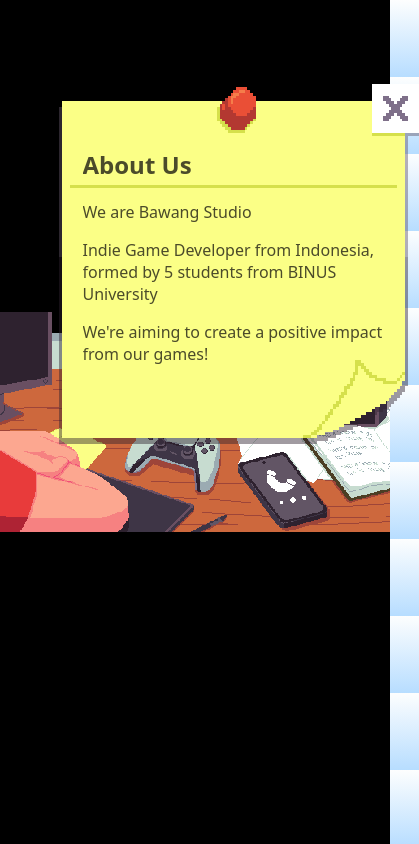
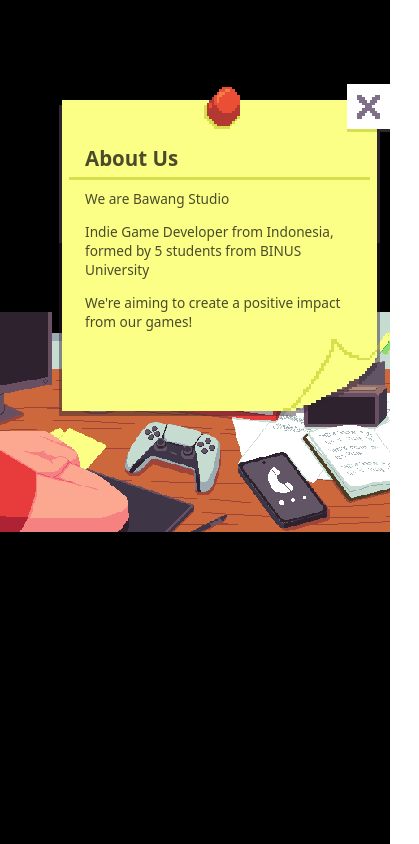
Before and after one commit to ordegilbert/3DRoomPage, a React (Vite) app in the folder vite-project/: page / in a window 390 px wide. Both pictures are taken after a click on the button 105 px from the left and 384 px from the top of the page. Shown: the whole page, 419 px wide, since content can reach past the window. Built offline with nearby package versions, Linux system fonts and the light colour scheme; no server answers.

Commit message:
Sticky notes mobile size

```diff
--- a/vite-project/src/components/DeskScene/DeskScene.tsx
+++ b/vite-project/src/components/DeskScene/DeskScene.tsx
@@ -26,7 +26,7 @@ function ContactAnimated() {
   useEffect(() => {
     const interval = setInterval(() => {
       setFrame((prev) => (prev + 1) % totalFrames);
-    }, 80);
+    }, 120);
 
     return () => clearInterval(interval);
   }, [totalFrames]);
--- a/vite-project/src/components/Window/StickyNoteWindow.css
+++ b/vite-project/src/components/Window/StickyNoteWindow.css
@@ -1,11 +1,16 @@
+.sticky-wrapper {
+  width: min(360px, 85vw);
+  aspect-ratio: 1 / 1;
+  position: absolute;
+}
+
 .sticky-window {
   position: relative;
-  width: 100%;   /* match your art */
+  width: 100%;
   height: 100%;
   image-rendering: pixelated;
 }
 
-/* Sticky note image */
 .sticky-bg {
   position: absolute;
   inset: 0;
@@ -15,34 +20,28 @@
   pointer-events: none;
 }
 
-/* Content area (below pin & line) */
 .sticky-content {
   position: absolute;
-  top: 44px;     /* below pin + line */
-  left: 24px;
-  right: 24px;
-  bottom: 24px;
+  top: 13%;
+  left: 8%;
+  right: 8%;
+  bottom: 8%;
 
   font-family: inherit;
   color: #4b4b2a;
   overflow-y: auto;
+
+  font-size: clamp(12px, 3.5vw, 16px);
 }
 
-/* Optional close hitbox (top-right corner) */
 .sticky-close {
   position: absolute;
-  top: 8px;
-  right: 8px;
-  width: 32px;
-  height: 32px;
+  top: 2%;
+  right: 2%;
+  width: 10%;
+  height: 10%;
 
   background: none;
   border: none;
   cursor: pointer;
 }
-
-.sticky-wrapper {
-  width: 360px;   /* EXACT same as sticky-window */
-  height: 360px;
-  position: absolute;
-}
```
